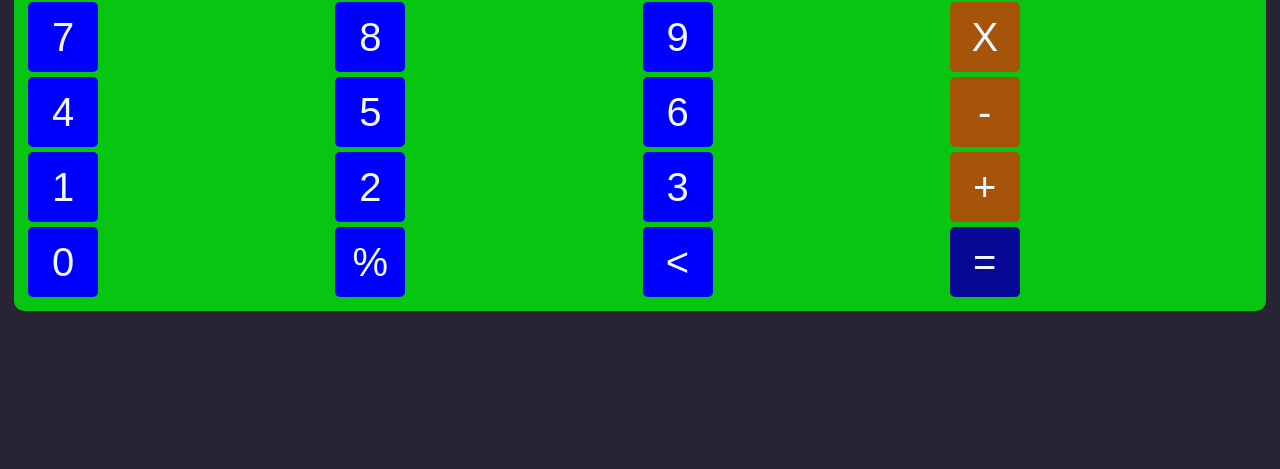
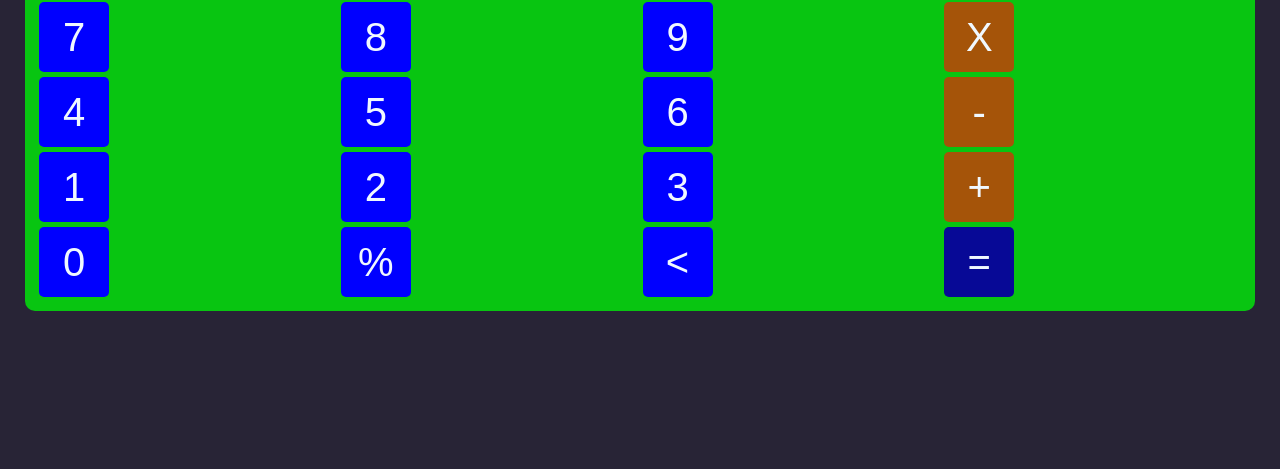
Before and after one commit to EdersonSOleques/Calculadora, a plain HTML site: page index.html in a window 1280 px wide. Shown: the part 331-800 px from the top of the page. Drawn offline with Linux system fonts and the light colour scheme.

Commit message:
Update style.css

```diff
--- a/style.css
+++ b/style.css
@@ -24,7 +24,7 @@ body {
     color: aliceblue;
     background-color: #08c511;
     padding: 14px;
-    margin: 14px;
+    margin: 25px;
     border-radius: 10px;
 }
 .visor {
```
